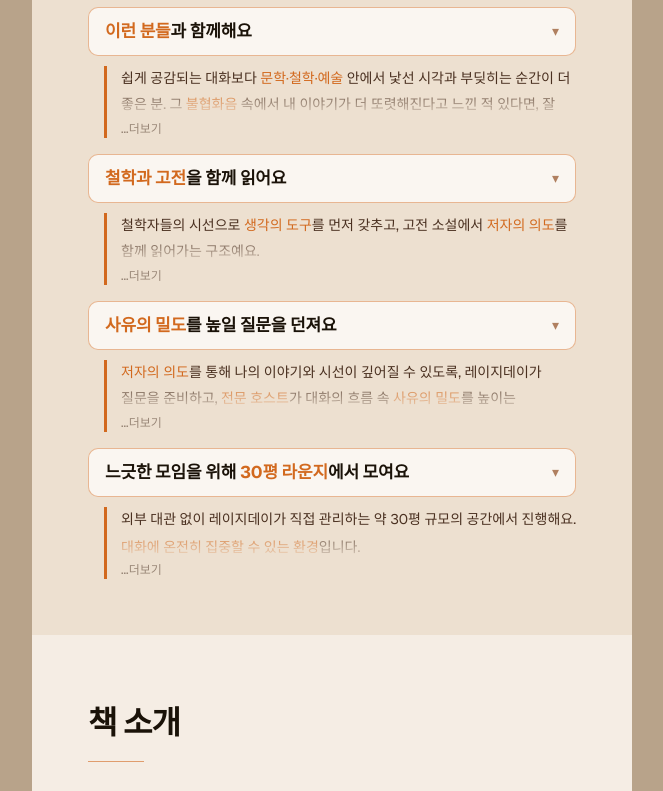
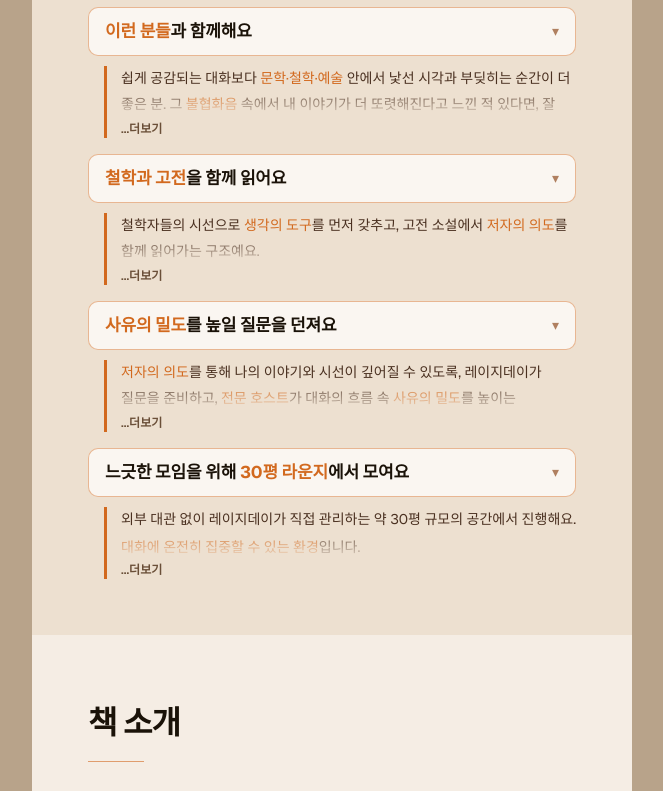
Before and after one commit to LinkyDev01/linky-lounge-homepage, a Next.js app: page /lazyday in a window 1280 px wide. Shown: the part 1060-1851 px from the top of the page, without its empty margins (308-971 px from the left). Built offline with nearby package versions, Linux system fonts and the light colour scheme; a web font is replaced by a local one.

Commit message:
fix: darken moreHint color for visibility

```diff
--- a/app/(main)/lazyday/FaqSection.module.css
+++ b/app/(main)/lazyday/FaqSection.module.css
@@ -147,8 +147,8 @@
 .moreHint {
   display: block;
   font-size: 12px;
-  font-weight: 500;
-  color: #9a8878;
+  font-weight: 600;
+  color: #6a4f38;
   background: #ede0d0;
   padding: 0;
 }
--- a/app/(main)/lazyday/FeatureBoxSection.module.css
+++ b/app/(main)/lazyday/FeatureBoxSection.module.css
@@ -125,8 +125,8 @@
 .moreHint {
   display: block;
   font-size: 12px;
-  font-weight: 500;
-  color: #9a8878;
+  font-weight: 600;
+  color: #6a4f38;
   background: #ede0d0;
   padding: 0;
 }
```
